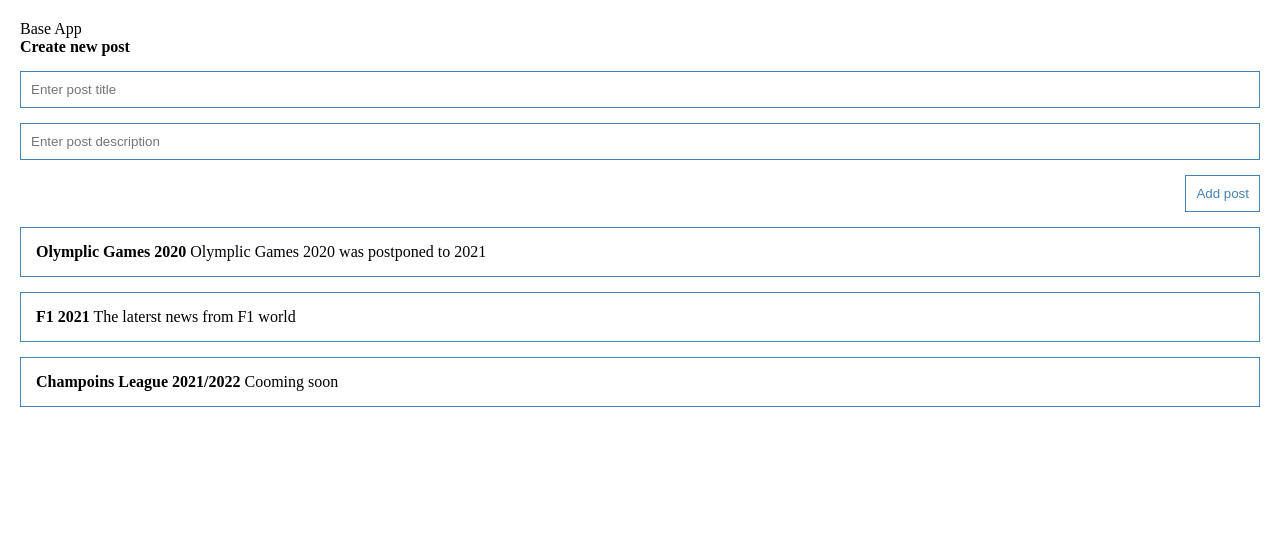
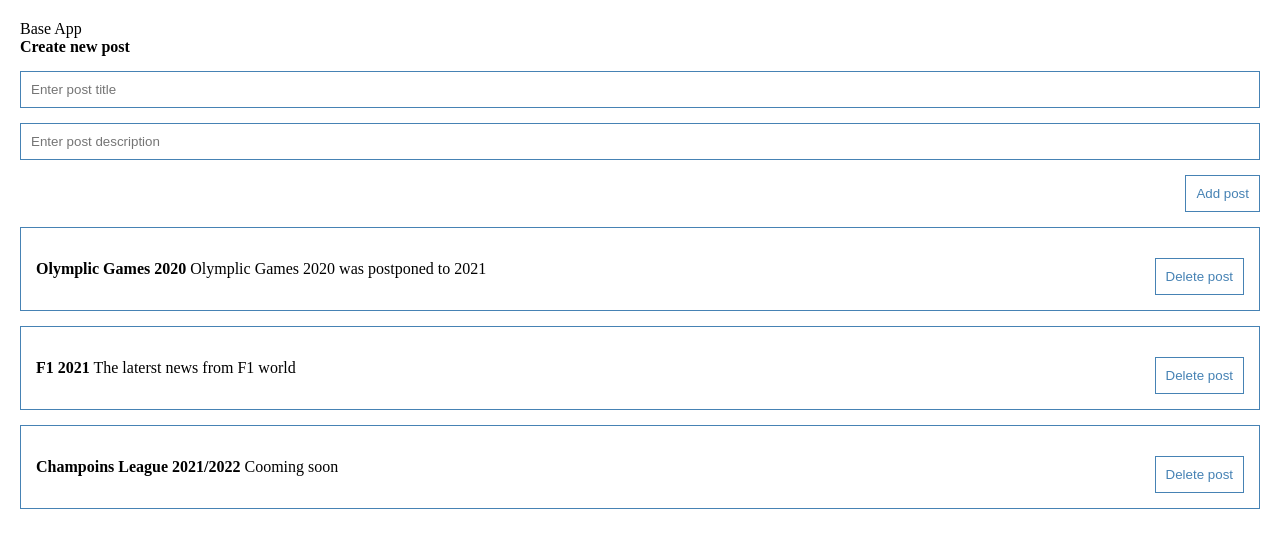
Before and after one commit to polyteh/vue-course, a Vue app: page / in a window 1280 px wide. Shown: the top 548 px of the page. Built offline with nearby package versions, Linux system fonts and the light colour scheme; the HTML template or start-up script is replaced by a standard one.

Commit message:
element decomposition

```diff
--- a/src/App.vue
+++ b/src/App.vue
@@ -1,85 +1,62 @@
 <template>
   <div class="app-holder">
     Base App
-    <div class="add-post">
-      <form class="add-post-form" @submit.prevent>
-        <h4>Create new post</h4>
-        <input class="create-post-input" placeholder="Enter post title" v-bind:value="title" type="text" @input="title=$event.target.value">
-        <input class="create-post-input" placeholder="Enter post description" v-bind:value="description" type="text" @input="inputDescription">
-        <button class="create-post-btn" @click="createPost">Add post</button>
-      </form>
-    </div>
-    <div class="post" v-for="post in posts" :key="post.id">
-      <div><strong>{{post.title}}</strong> {{post.description}}</div>
-    </div>
+    <PostForm @createPost="createPost" />
+    <PostList v-bind:posts="posts"/>
   </div>
 </template>
 
 <script>
-export default{
-  data(){
+import PostForm from "./components/PostForm.vue";
+import PostList from "./components/PostList.vue";
+export default {
+  data() {
     return {
       posts: [
-        {id: 1, title: "Olymplic Games 2020", description: "Olymplic Games 2020 was postponed to 2021"},
-        {id: 2, title: "F1 2021", description: "The laterst news from F1 world"},
-        {id: 3, title: "Champoins League 2021/2022", description: "Cooming soon"},
+        {
+          id: 1,
+          title: "Olymplic Games 2020",
+          description: "Olymplic Games 2020 was postponed to 2021",
+        },
+        {
+          id: 2,
+          title: "F1 2021",
+          description: "The laterst news from F1 world",
+        },
+        {
+          id: 3,
+          title: "Champoins League 2021/2022",
+          description: "Cooming soon",
+        },
       ],
-      title: '',
-      description: ''
-    }
+    };
   },
-  methods:{
-    createPost(){
-        const newPost={
-          id: Date.now(),
-          title: this.title,
-          description: this.description
-        };
-        this.posts.push(newPost);
+  components: {
+    PostForm,
+    PostList,
+  },
+  methods: {
+    createPost(post) {
+      this.posts.push(post);
     },
-    inputTitle(event){
+    inputTitle(event) {
       this.title = event.target.value;
     },
-    inputDescription(event){
+    inputDescription(event) {
       this.description = event.target.value;
-    }
-  }
-}
+    },
+  },
+};
 </script>
 
 <style>
 * {
-margin: 0;
-padding: 0;
-box-sizing: border-box;
+  margin: 0;
+  padding: 0;
+  box-sizing: border-box;
 }
-.post{
-  padding: 15px;
-  border: 1px solid steelblue;
-  margin-top: 15px;
-}
-.create-post-input{
-    border: 1px solid steelblue;
-    width: 100%;
-    padding: 10px;
-    margin-top: 15px;
-}
-.app-holder{
+
+.app-holder {
   padding: 20px;
 }
-
-.add-post-form{
-  display: flex;
-  flex-direction: column;
-}
-
-.create-post-btn{
-  margin-top: 15px;
-  align-self: flex-end;
-  padding: 10px;
-  border: 1px solid steelblue;
-  background: none;
-  color: steelblue;
-}
-
 </style>
--- a/src/components/PostForm.vue
+++ b/src/components/PostForm.vue
@@ -0,0 +1,70 @@
+<template lang="">
+  <div class="add-post">
+    <form class="add-post-form" @submit.prevent>
+      <h4>Create new post</h4>
+      <input
+        class="create-post-input"
+        placeholder="Enter post title"
+        type="text"
+        v-model="post.title"
+      />
+      <input
+        class="create-post-input"
+        placeholder="Enter post description"
+        type="text"
+        v-model="post.description"
+      />
+      <MyButton class="general-btn create-post-btn" @click="createPost">
+        <template v-slot:buttonLabel>
+          Add post
+        </template>
+        <template v-slot:buttonTitle>
+          Add new post
+        </template>
+      </MyButton>
+    </form>
+  </div>
+</template>
+<script>
+import MyButton from "./UI/MyButton.vue";
+export default {
+  data() {
+    return {
+      post: {
+        title: "",
+        description: "",
+      },
+    };
+  },
+  methods: {
+    createPost() {
+      this.post.id = Date.now();
+      this.$emit("createPost", this.post);
+      this.post = {
+        title: "",
+        description: "",
+      };
+    },
+  },
+  components: {
+    MyButton,
+  },
+};
+</script>
+<style scoped>
+.create-post-input {
+  border: 1px solid steelblue;
+  width: 100%;
+  padding: 10px;
+  margin-top: 15px;
+}
+
+.add-post-form {
+  display: flex;
+  flex-direction: column;
+}
+
+.create-post-btn {
+  align-self: flex-end;
+}
+</style>
--- /dev/null
+++ b/src/components/PostItem.vue
@@ -0,0 +1,36 @@
+<template>
+  <div class="post">
+    <div>
+      <strong>{{ post.title }}</strong> {{ post.description }}
+    </div>
+    <div class="post-btn">
+      <MyButton class="general-btn">
+        <template v-slot:buttonLabel> Delete post </template>
+      </MyButton>
+    </div>
+  </div>
+</template>
+<script>
+import MyButton from "./UI/MyButton.vue";
+export default {
+  props: {
+    post: {
+      type: Object,
+      requied: true,
+    },
+  },
+  components: {
+    MyButton,
+  },
+};
+</script>
+<style scoped>
+.post {
+  padding: 15px;
+  border: 1px solid steelblue;
+  margin-top: 15px;
+  display: flex;
+  align-items: center;
+  justify-content: space-between;
+}
+</style>
--- a/src/components/PostList.vue
+++ b/src/components/PostList.vue
@@ -0,0 +1,24 @@
+<template>
+  <div>
+    <post-item v-for="post in posts" :key="post.id" :post="post" />
+  </div>
+</template>
+<script>
+
+import PostItem from "./PostItem.vue";
+
+export default {
+  props: {
+    posts: {
+      type: Array,
+      required: true,
+    },
+  },
+  components: {
+    PostItem,
+  },
+};
+</script>
+<style scoped>
+
+</style>
--- /dev/null
+++ b/src/components/UI/MyButton.vue
@@ -0,0 +1,23 @@
+<template>
+  <button>
+    <slot name="buttonLabel"></slot>
+  </button>
+</template>
+<script>
+export default {
+//   name: "MyButton",
+  mounted() {
+    console.log(this.$slots.buttonTitle);
+    console.log(this.$slots);
+  },
+};
+</script>
+<style scoped>
+.general-btn {
+  margin-top: 15px;
+  padding: 10px;
+  border: 1px solid steelblue;
+  background: none;
+  color: steelblue;
+}
+</style>
--- /dev/null
+++ b/src/components/UI/index.js
@@ -0,0 +1,5 @@
+import MyButton from "../UI/MyButton.vue"
+
+export default [
+    MyButton
+]
--- a/src/main.js
+++ b/src/main.js
@@ -1,4 +1,6 @@
 import { createApp } from 'vue'
 import App from './App'
+import components from './components/UI'
 
+console.log(components)
 createApp(App).mount('#app')
```
